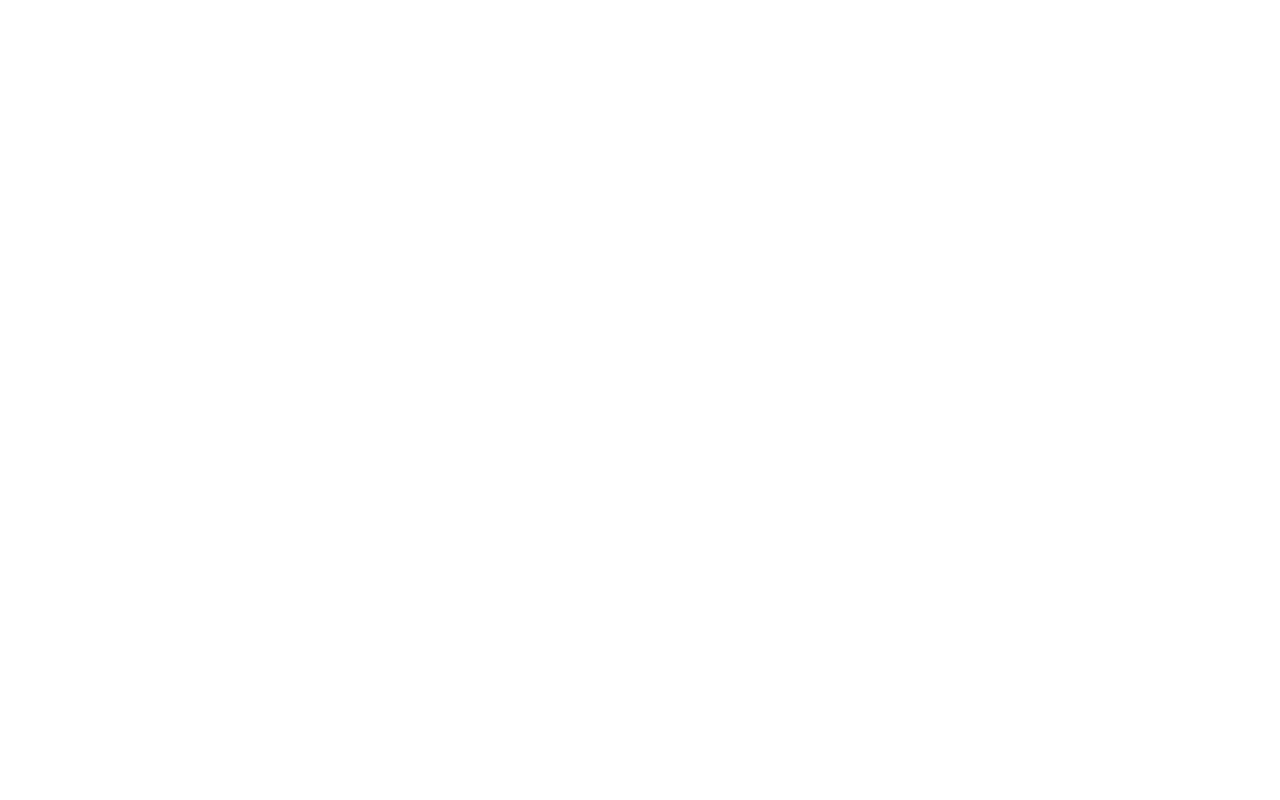
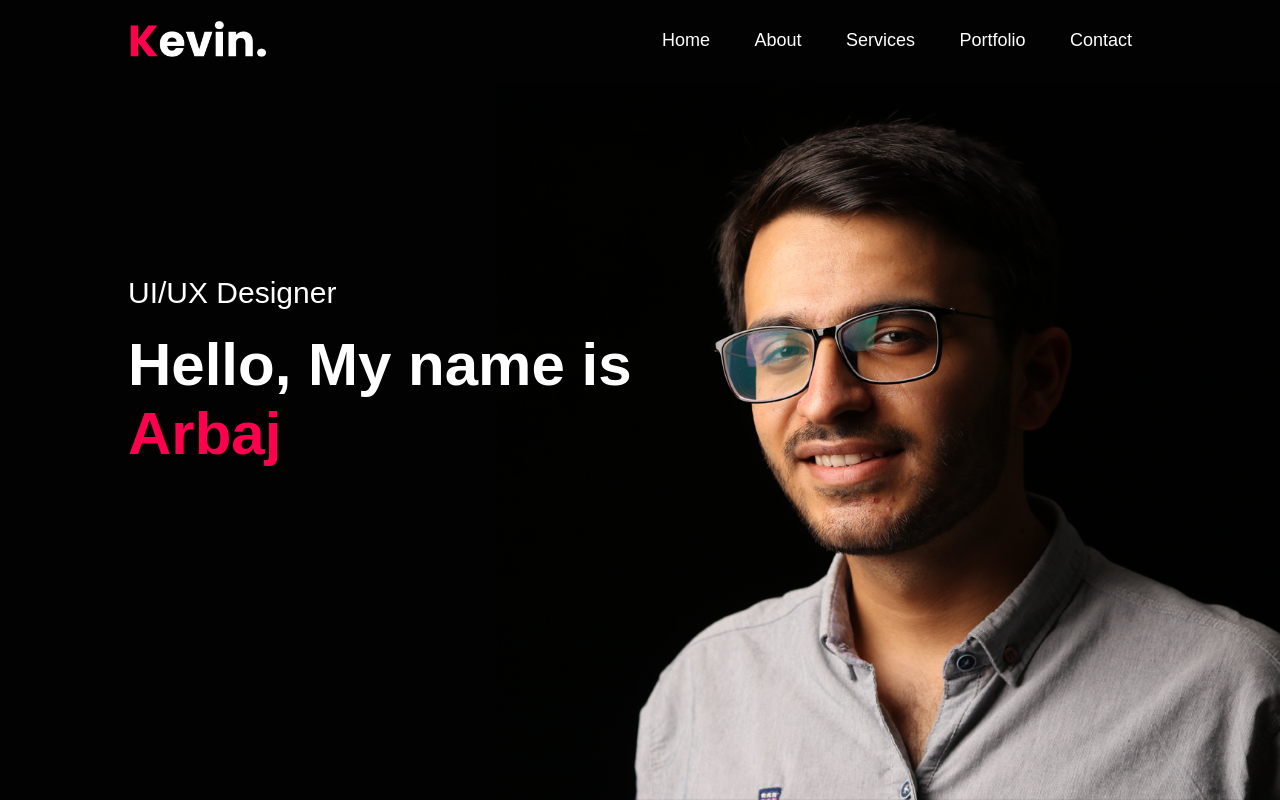
Before and after one commit to arbajmessiali/portfolio, a plain HTML site: page index.html in a window 1280 px wide. Drawn offline with Linux system fonts and the light colour scheme.

Commit message:
header section

```diff
--- a/index.html
+++ b/index.html
@@ -7,6 +7,23 @@
     <link rel="stylesheet" href="styles.css">
 </head>
 <body>
-
+    <div id="header">
+        <div class="container">
+            <nav>
+                <img src="images/logo.png" class="logo">
+                <ul>
+                    <li><a href="#">Home</a></li>
+                    <li><a href="#">About</a></li>
+                    <li><a href="#">Services</a></li>
+                    <li><a href="#">Portfolio</a></li>
+                    <li><a href="#">Contact</a></li>
+                </ul>
+            </nav>
+            <div class="header-text">
+                <p>UI/UX Designer</p>
+                <h1>Hello, My name is <br><span>Arbaj</span></h1>
+            </div>
+        </div>
+    </div>
 </body>
 </html>
--- a/styles.css
+++ b/styles.css
@@ -1,5 +1,75 @@
 *{
     margin: 0;
     padding: 0;
+    font-family: 'Poppins', sans-serif;
+    box-sizing: border-box;
+}
 
+body{
+    background: #080808;
+    color: #fff;
 }
+
+#header{
+    width: 100%;
+    height: 100vh;
+    background-image: url(images/background.png);
+    background-size: cover;
+    background-position: center;
+}
+.container{
+    padding: 10px 10%;
+}
+
+nav{
+    display: flex;
+    align-items: center;
+    justify-content: space-between;
+    flex-wrap: wrap;
+}
+
+.logo{
+    width: 140px;
+}
+
+nav ul li{
+    display: inline-block;
+    list-style: none;
+    margin: 10px 20px;
+}
+
+nav ul li a{
+    color: #fff;
+    text-decoration: none;
+    font-size: 18px;
+    position: relative;
+}
+
+nav ul li a::after{
+    content: '';
+    width: 0;
+    height: 3px;
+    background: #ff004f;
+    position: absolute;
+    left: 0;
+    bottom: -6px;
+    transition: 0.5s;
+}
+
+nav ul li a:hover::after{
+    width: 100%;
+}
+
+.header-text{
+    margin-top: 20%;
+    font-size: 30px;
+}
+
+.header-text h1{
+    font-size: 60px;
+    margin-top: 20px;
+}
+
+.header-text h1 span{
+    color: #ff004f;
+}
```
